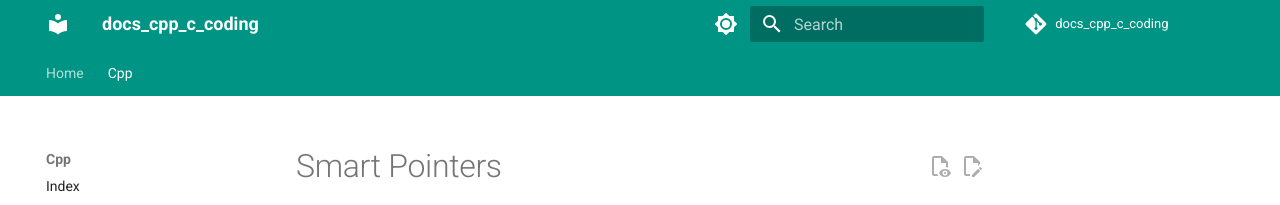
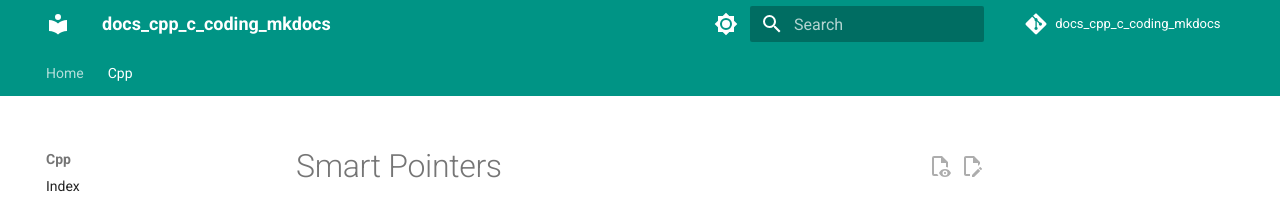
Before and after one commit to karl-police/docs_cpp_c_coding, an MkDocs documentation site: the page built from docs/cpp/Smart_Pointers.md, in a window 1280 px wide. Shown: the top 205 px of the page. Built offline with MkDocs 1.6.1 and Material for MkDocs 9.7.7, drawn with Linux system fonts in a browser that asks for light colours; comment, search, counter and statistics services are not loaded.

Commit message:
Update mkdocs.yml

```diff
--- a/mkdocs.yml
+++ b/mkdocs.yml
@@ -1,7 +1,7 @@
-site_name: docs_cpp_c_coding
+site_name: docs_cpp_c_coding_mkdocs
 
-repo_name: docs_cpp_c_coding
-repo_url: https://github.com/karl-police/docs_cpp_c_coding
+repo_name: docs_cpp_c_coding_mkdocs
+repo_url: https://github.com/karl-police/docs_cpp_c_coding_mkdocs
 
 
 # https://squidfunk.github.io/mkdocs-material/setup
```
